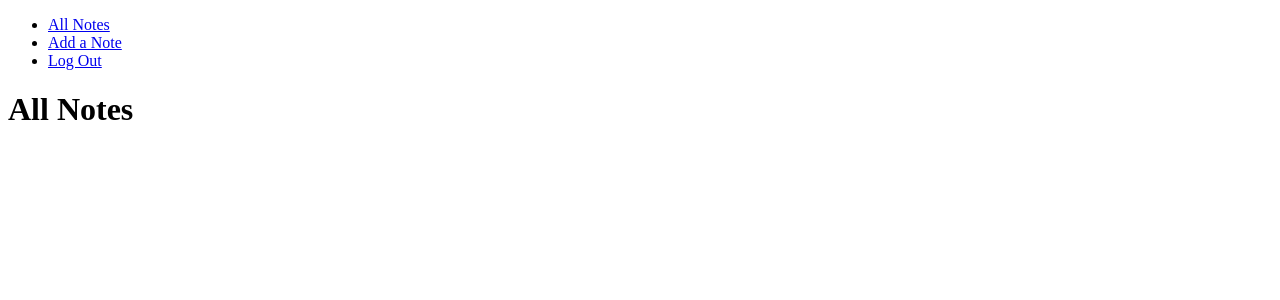
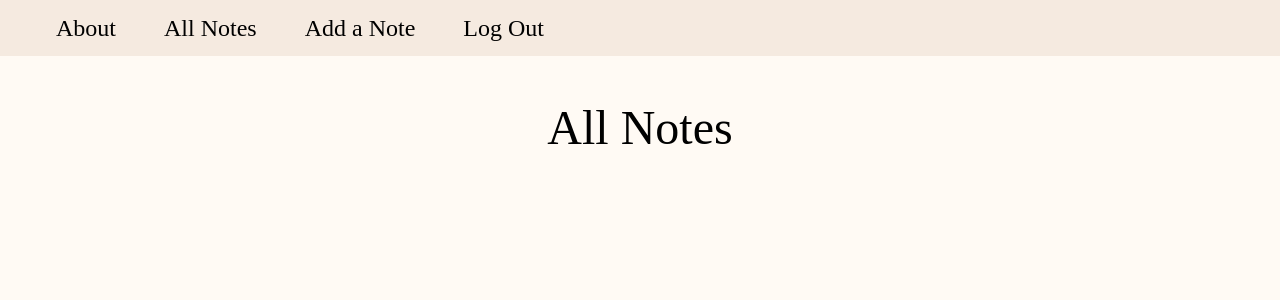
Before and after one commit to kalyntn97/ReadIt, a Django app: page /notes/ in a window 1280 px wide. Shown: the top 300 px of the page. Run offline with Django 4.2, Linux system fonts and the light colour scheme; the visitor is signed in with stand-in values (Sample User, id 1); data that the repository does not hold is empty.

Commit message:
add css to index page and details page

```diff
--- a/main_app/static/css/about.css
+++ b/main_app/static/css/about.css
@@ -0,0 +1,5 @@
+main {
+  display: flex;
+  flex-direction: column;
+  align-items: center;
+}
--- a/main_app/static/css/base.css
+++ b/main_app/static/css/base.css
@@ -0,0 +1,115 @@
+/* http://meyerweb.com/eric/tools/css/reset/
+   v2.0 | 20110126
+   License: none (public domain)
+*/
+
+html, body, div, span, applet, object, iframe,
+h1, h2, h3, h4, h5, h6, p, blockquote, pre,
+a, abbr, acronym, address, big, cite, code,
+del, dfn, em, img, ins, kbd, q, s, samp,
+small, strike, strong, sub, sup, tt, var,
+b, u, i, center,
+dl, dt, dd, ol, ul, li,
+fieldset, form, label, legend,
+table, caption, tbody, tfoot, thead, tr, th, td,
+article, aside, canvas, details, embed,
+figure, figcaption, footer, header, hgroup,
+menu, nav, output, ruby, section, summary,
+time, mark, audio, video {
+	margin: 0;
+	padding: 0;
+	border: 0;
+	font-size: 100%;
+	font: inherit;
+	vertical-align: baseline;
+}
+/* HTML5 display-role reset for older browsers */
+article, aside, details, figcaption, figure,
+footer, header, hgroup, menu, nav, section {
+	display: block;
+}
+body {
+	line-height: 1;
+  height: 100%;
+  width: 100%;
+}
+ol, ul {
+	list-style: none;
+}
+blockquote, q {
+	quotes: none;
+}
+blockquote:before, blockquote:after,
+q:before, q:after {
+	content: '';
+	content: none;
+}
+table {
+	border-collapse: collapse;
+	border-spacing: 0;
+}
+
+:root {
+  --main-bg-color: #FFFAF4;
+  --color: black;
+  --nav-bar-color: #eddfd190;
+  --light-green: #C2FCF3;
+  --blue: #2e95aa;
+  --yellow: #fed754;
+}
+
+body {
+  display: flex;
+  flex-direction: column;
+  background-color: var(--main-bg-color);
+}
+header {
+  height: 7vh;
+  width: 100%;
+  display: flex;
+  align-items: center;
+  background-color: var(--nav-bar-color);
+}
+nav {
+  display: flex;
+  padding: 0 2em;
+}
+
+nav a {
+  padding: 0.5em 1em;
+  font-size: 1.5em;
+  text-decoration: none;
+  color: var(--color);
+
+}
+
+main {
+  height: calc(100vh -7vh -5vh);
+  width: 100%;
+  display: flex;
+  flex-direction: column;
+  align-items: center;
+  justify-content: center;
+}
+
+footer {
+  height: 5vh;
+  width: 100%;
+}
+
+h1 {
+  font-size: 3em;
+  text-align: center;
+  margin: 1em;
+}
+
+button {
+  margin: 1em;
+  padding: 1em 2em;
+  border-radius: 8px;
+  -webkit-box-shadow:3px 3px 3px rgba(0,0,0,.2),0px 0px 6px rgba(0,0,0,.2);
+  -moz-box-shadow:3px 3px 3px rgba(0,0,0,.2),0px 0px 6px rgba(0,0,0,.2);
+  -ms-box-shadow:3px 3px 3px rgba(0,0,0,.2),0px 0px 6px rgba(0,0,0,.2);
+  -o-box-shadow:3px 3px 3px rgba(0,0,0,.2),0px 0px 6px rgba(0,0,0,.2);
+  box-shadow:3px 3px 3px rgba(0,0,0,.2),0px 0px 6px rgba(0,0,0,.2);
+}
--- a/main_app/static/css/index.css
+++ b/main_app/static/css/index.css
@@ -0,0 +1,108 @@
+main > h1 {
+  margin: 1em 0;
+}
+
+.container {
+  width: 90%;
+  height: fit-content;
+  margin: 1em 1em;
+  padding: 1em 1em;
+  display: flex;
+  flex-wrap: wrap;
+}
+
+.notebook-wrapper {
+  max-width: calc(100% / 4);
+  min-width: 20em;
+}
+
+a:nth-child(odd) .notebook-cover {
+  background: var(--yellow);
+}
+
+.notebook {
+  height: 24em;
+  width: 18em;
+  position: relative;
+  transition: .4s ease-in-out;
+  border-radius: 5px 15px 15px 5px;
+  transform-origin: left center 0px;
+  display: inline-block;
+  margin: 30px;
+  perspective: 800px;
+}
+
+.notebook:hover {
+  transform: rotateZ(-10deg);
+}
+
+.notebook:hover .notebook-cover {
+  transform: rotateY(-50deg);
+  z-index: 20;
+  box-shadow: 20px 10px 50px rgba(0,0,0,0.2);
+}
+
+.notebook-cover {
+  background: var(--blue);
+  height: 24em;
+  width: 18em;
+  position: absolute;
+  border-radius: 5px 15px 15px 5px;
+  z-index: 10;
+  transition: .5s linear;
+  transform-style: preserve-3d;
+  transform-origin: left center 0px;
+}
+
+.notebook-skin {
+  min-height: 10em;
+  max-height: 13em;
+  background: #e8e8e0;
+  margin-top: 80px;
+  padding: 15px;
+  font-size: 12px;
+  position: relative;
+  z-index: 30;
+  color: #222;
+  text-align: center;
+  box-shadow: 0 1px 1px rgba(0,0,0,0.2);
+}
+
+.notebook-skin:before {
+  display: block;
+  content: '';
+  position: absolute;
+  width: 100%;
+  height: 15px;
+  left: 0;
+  bottom: 0;
+  background: #cddc39;
+}
+
+.notebook-page {
+  height: 100%;
+  width: 18em;
+  position: absolute;
+  background-color: #fbfae8;
+  z-index: 0;
+  border-radius: 5px 16px 16px 5px;
+  overflow: hidden;
+  background: linear-gradient(to bottom, #fbfae8 9px, #e4e4e4 1px);
+  background-size: 100% 10px;
+}
+
+.notebook-skin h2 {
+  font-size: 2.5em;
+  margin: 0.5em 0;
+}
+
+.date-container {
+  width: 100%;
+  display: flex;
+  flex-direction: column;
+  justify-content: space-between;
+}
+.date-container span {
+  font-size: 1.2em;
+  text-align: left;
+}
--- a/main_app/templates/about.html
+++ b/main_app/templates/about.html
@@ -9,4 +9,5 @@
 {% block content %}
 <h1>About ReadIt</h1>
 <p>ReadIt is a note app that reads it for you!</p>
+
 {% endblock content %}
--- a/main_app/templates/base.html
+++ b/main_app/templates/base.html
@@ -5,24 +5,23 @@
   <meta charset="UTF-8">
   <meta name="viewport" content="width=device-width, initial-scale=1.0">
   <title>ReadIt</title>
+  <link rel="stylesheet" type="text/css" href="{% static "css/base.css" %}">
   {% block head %}
-      <link rel="stylesheet" type="text/css" href="{% static "css/base.css" %}">
   {% endblock %}
 </head>
 <body>
   <header>
     <nav>
-      <ul>
-        {% if user.is_authenticated %}
-          <li><a href="{% url "note-index" %}">All Notes</a></li>
-          <li><a href="{% url "note-create" %}">Add a Note</a></li>
-          <li><a href="{% url "logout" %}">Log Out</a></li>
-        {% else %}
-          <li><a href="{% url "home" %}">Login</a></li>
-          <li><a href="{% url "about" %}">About</a></li>
-          <li><a href="{% url "signup" %}">Sign Up</a></li>
-        {% endif %}
-      </ul>
+      {% if user.is_authenticated %}
+      <a href="{% url "about" %}">About</a>
+      <a href="{% url "note-index" %}">All Notes</a>
+      <a href="{% url "note-create" %}">Add a Note</a>
+      <a href="{% url "logout" %}">Log Out</a>
+      {% else %}
+      <a href="{% url "home" %}">Login</a>
+      <a href="{% url "signup" %}">Sign Up</a>
+      <a href="{% url "about" %}">About</a>
+      {% endif %}
     </nav>
   </header>
   <main>
--- a/main_app/templates/main_app/note_form.html
+++ b/main_app/templates/main_app/note_form.html
@@ -15,7 +15,7 @@
   {% else %}
   <h1>Add a Note</h1>
   {% endif %}
-<form action="" method="post">
+  <form action="" method="post" class='add-note-form'>
     {% csrf_token %}
     <table>
       {{ form.as_table }}
--- a/main_app/templates/main_app/note_list.html
+++ b/main_app/templates/main_app/note_list.html
@@ -12,20 +12,24 @@
 <div class='container'>
   {% for note in note_list %}
     <a href="{% url "note-detail" note.id %}">
-      <div class='card'>
-        <div class'card-header'>
-          <h2>{{ note.title }}</h2>
-          <div class='date-container'>
-            <span class='create'>{{ note.created_at }}</span>
-            {% if note.expire_on %}
-              <span class='expire'>{{ note.expire_on }}</span>
-            {% endif %}
+      <div class='notebook-wrapper'>
+        <div class='notebook'>
+          <div class='notebook-cover'>
+            <div class='notebook-skin'>
+              <h2>{{ note.title }}</h2>
+              <div class='date-container'>
+                <span class='create'>Created: {{ note.created_at }}</span>
+                {% if note.expire_on %}
+                <span class='expire'>Expires: {{ note.expire_on }}</span>
+                {% endif %}
+              </div>
+            </div>
           </div>
-        </div>
-        <div class='card-summary'>
+          <div class='notebook-page'></div>
         </div>
       </div>
     </a>
+
     {% endfor %}
 </div>
 
--- a/main_app/urls.py
+++ b/main_app/urls.py
@@ -9,5 +9,5 @@ urlpatterns = [
   path('notes/<int:pk>/', views.NoteDetail.as_view(), name='note-detail'),
   path('notes/create/', views.NoteCreate.as_view(), name='note-create'),
   path('notes/<int:pk>/update', views.NoteUpdate.as_view(), name='note-update'),
-  path('notes/<int:pk>/delete', views.NoteDelete.as_view(), name='note-delete')
+  path('notes/<int:pk>/delete', views.NoteDelete.as_view(), name='note-delete'),
 ]
--- a/main_app/views.py
+++ b/main_app/views.py
@@ -1,4 +1,6 @@
+import requests
 from django.shortcuts import render
+from django.http import HttpResponse
 from django.db.models.functions import Now
 from .models import Note
 from django.views.generic.edit import CreateView, UpdateView, DeleteView
@@ -7,16 +9,17 @@ from django.contrib.auth.views import LoginView
 from django.contrib.auth import login
 from django.contrib.auth.mixins import LoginRequiredMixin
 from django.contrib.auth.forms import UserCreationForm
+# from gtts import gTTS
+# from django.core.files.storage import default_storage
+# from django.core.files.base import ContentFile
+# from django.conf import settings
+# import os
 
 class NoteList(LoginRequiredMixin, ListView):
   model = Note
 
   def get_queryset(self):
       return Note.objects.filter(user=self.request.user, expire_on__gt=Now()).order_by('-created_at')
-
-class NoteDetail(LoginRequiredMixin, DetailView):
-  model = Note
-
 class NoteCreate(LoginRequiredMixin, CreateView):
   model = Note
   fields = ['title', 'content', 'expire_on']
@@ -25,6 +28,9 @@ class NoteCreate(LoginRequiredMixin, CreateView):
   def form_valid(self, form):
       form.instance.user = self.request.user
       return super().form_valid(form)
+
+class NoteDetail(DetailView):
+  model = Note
 
 class NoteUpdate(LoginRequiredMixin, UpdateView):
   model = Note
@@ -54,3 +60,24 @@ def signup(request):
   form = UserCreationForm()
   context = { 'form': form, 'error-message': error_message }
   return render(request, 'signup.html', context)
+
+#save for future storage options
+# def note_detail(request, note_id):
+#   note = Note.objects.get(id=note_id)
+#   #covert content to speech with gTTS
+#   tts = gTTS(text=(note.title + note.content), lang='en')
+#   audio_file_name = f'{note.title}.mp3'
+#   audio_folder_path = os.path.join(settings.MEDIA_ROOT, 'audio')
+#   os.makedirs(audio_folder_path, exist_ok=True)
+#   audio_file_path = os.path.join(audio_folder_path, audio_file_name)
+#   tts.save(audio_file_path)
+#   #save audio file to default storage
+#   with open(audio_file_path, 'rb') as f:
+#     default_storage.save(f'audio/{audio_file_name}', ContentFile(f.read()))
+#   #pass content to template
+#   context = {
+#     'note': note,
+#     'audio_file_url': default_storage.url(f'audio/{audio_file_name}')
+#   }
+
+  # return render(request, 'note_detail.html', {'note': note})
```
Also changed, not shown: main_app/static/css/detail.css (+123 -0 lines), main_app/static/css/form.css (+53 -0 lines), main_app/static/css/home.css (+70 -0 lines), main_app/templates/home.html (+14 -7 lines), main_app/templates/main_app/note_detail.html (+18 -7 lines), 2 other files. Lines whose indentation alone changed are shown as unchanged.
